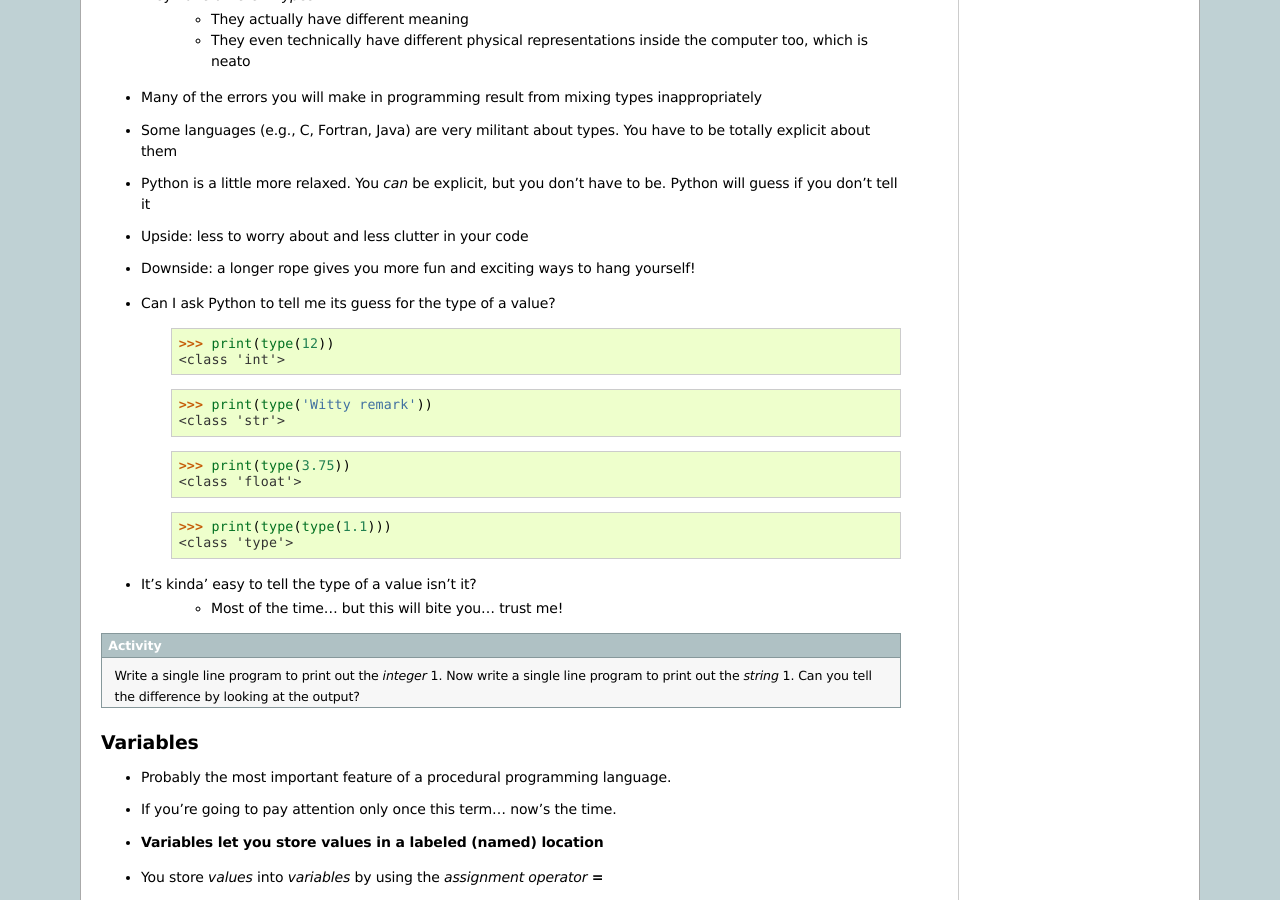
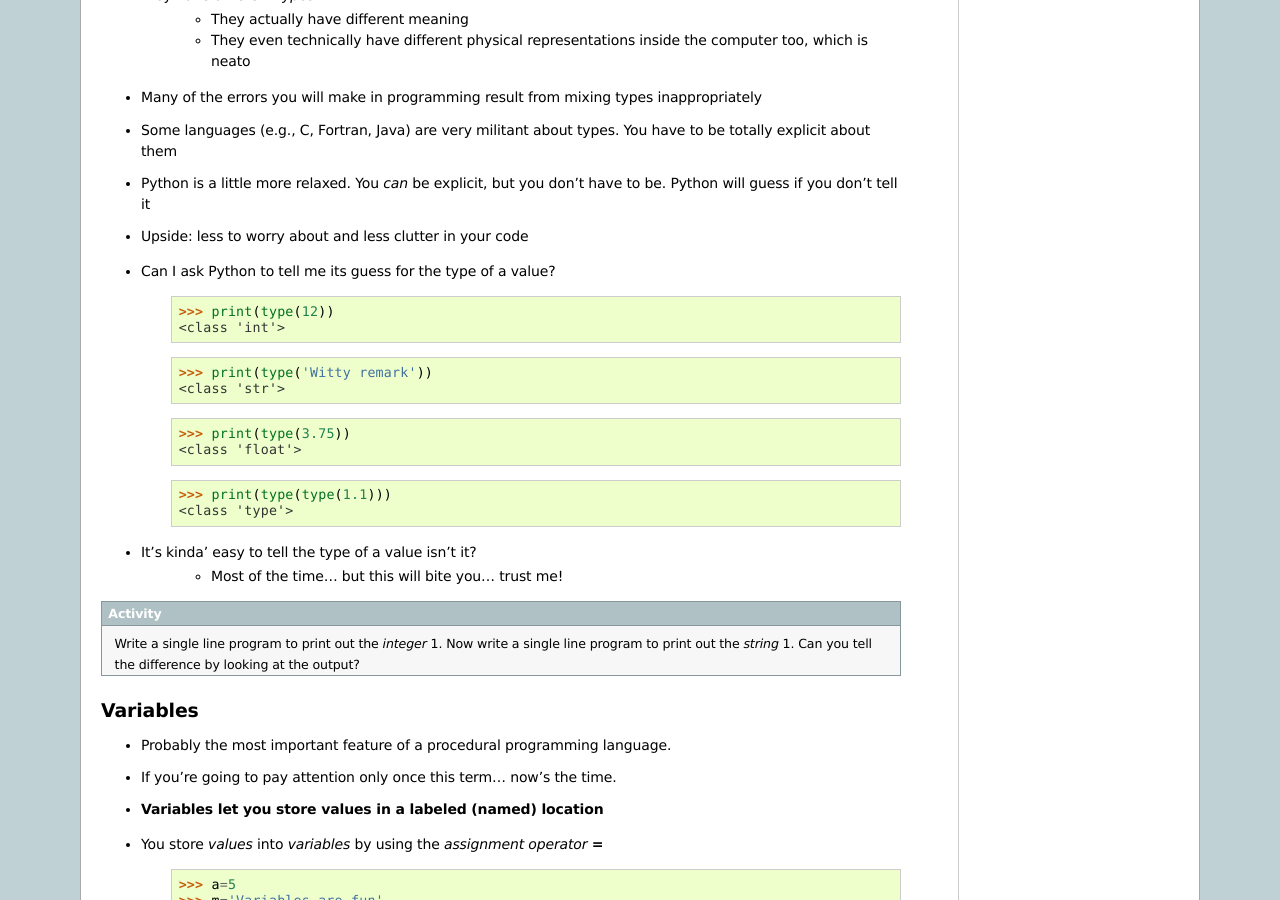
Before and after one commit to jameshughes89/cs101, a Sphinx documentation site: the page built from source/topic2.rst, in a window 1280 px wide and 900 px high, scrolled down 2171 px. Built offline with Sphinx 7.4.7, drawn with Linux system fonts in a browser that asks for light colours; formulas are drawn with MathJax 3.

Commit message:
:bomb: :mortar_board: remove colourful rope sentence (#48)

```diff
--- a/source/topic2.rst
+++ b/source/topic2.rst
@@ -133,7 +133,7 @@ Values
 * Some languages (e.g., C, Fortran, Java) are very militant about types. You have to be totally explicit about them
 * Python is a little more relaxed. You *can* be explicit, but you don't have to be. Python will guess if you don't tell it
 * Upside: less to worry about and less clutter in your code
-* Downside: a longer rope gives you more fun and exciting ways to hang yourself!
+
 
 * Can I ask Python to tell me its guess for the type of a value?
     >>> print(type(12))
```
